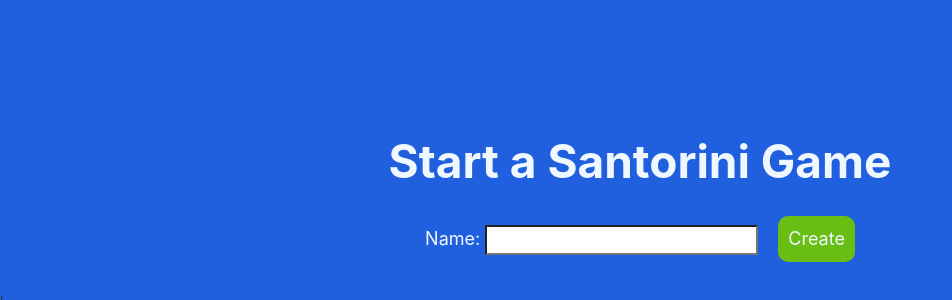
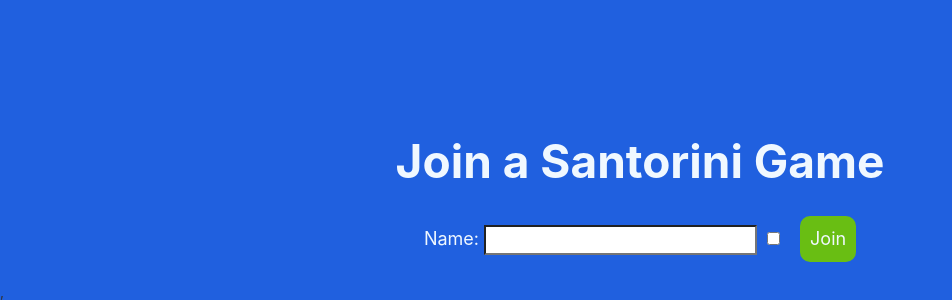
Before and after one commit to arkmenos/santorini-app, a React (Vite) app: page / in a window 1280 px wide. Shown: the part 146-446 px from the top of the page, without its empty margins (0-952 px from the left). Built offline with nearby package versions, Linux system fonts and the light colour scheme; no server answers.

Commit message:
Routing fix

```diff
--- a/package.json
+++ b/package.json
@@ -16,8 +16,9 @@
     "@types/three": "^0.165.0",
     "prop-types": "^15.8.1",
     "react": "^18.2.0",
-    "react-dom": "^18.2.0",
+    "react-dom": "^18.3.1",
     "react-redux": "^9.1.2",
+    "react-router-dom": "^6.24.0",
     "rsuite": "^5.64.2",
     "socket.io-client": "^4.7.5",
     "three": "^0.165.0",
--- a/src/App.tsx
+++ b/src/App.tsx
@@ -1,11 +1,13 @@
+import { Route, Routes } from 'react-router-dom'
 import Home from './components/home/Home'
 
 function App() {
-
   return (
-
     <>
-      <Home />
+      <Routes>
+        <Route path="/" element= {<Home />}/>
+        <Route path="/:paramRoomId" element= {<Home />}/>
+      </Routes>
     </>
   )
 }
--- a/src/components/home/Home.tsx
+++ b/src/components/home/Home.tsx
@@ -3,6 +3,7 @@
 import WaitingRoom from "./WaitingRoom"
 import GameBoard from "../game/GameBoard"
 import "./Home.css"
+import { useParams } from "react-router-dom"
 
 function Home() {
 
@@ -15,6 +16,7 @@
     const [join, setJoin] = useState<boolean>(false)
     const [start, setStart] = useState(false)
     const [playerCount, setPlayerCount] = useState(1)
+    const { paramRoomId } = useParams<{ paramRoomId: string}>()
 
     const createRoomId = () => {
         const possibleDigits ="0123456789abcdefghijklmnopqrstuvwxyzABCDEFGHIJKLMNOPQRSTUVWXYZ"
@@ -60,10 +62,14 @@
     }
 
     useEffect(() => {
-        if(window.location.pathname !== "/"){
-            setRoomId(window.location.pathname.substring(1));
+        if(paramRoomId !== "/"){
+            setRoomId(paramRoomId)
             setJoin(true)
         }
+        // if(window.location.pathname !== "/"){
+        //     setRoomId(window.location.pathname.substring(1));
+        //     setJoin(true)
+        // }
     },[])
 
     if(start && playerInfo){
--- a/src/main.tsx
+++ b/src/main.tsx
@@ -3,12 +3,17 @@
 import App from './App.tsx'
 import { Provider } from 'react-redux'
 import { store } from './app/store.ts'
+import { createBrowserRouter, RouterProvider } from 'react-router-dom'
 
+const router = createBrowserRouter([{
+  path:"/",
+  element: <App />
+}])
 ReactDOM.createRoot(document.getElementById('root')!).render(
 
   <Provider store={store}>
      <React.StrictMode>
-    <App />
-  </React.StrictMode>,
+      <RouterProvider router={router} />
+    </React.StrictMode>,
   </Provider>
 )
```
Also changed, not shown: 2 other files (tests, documents, lock files or other folders).
